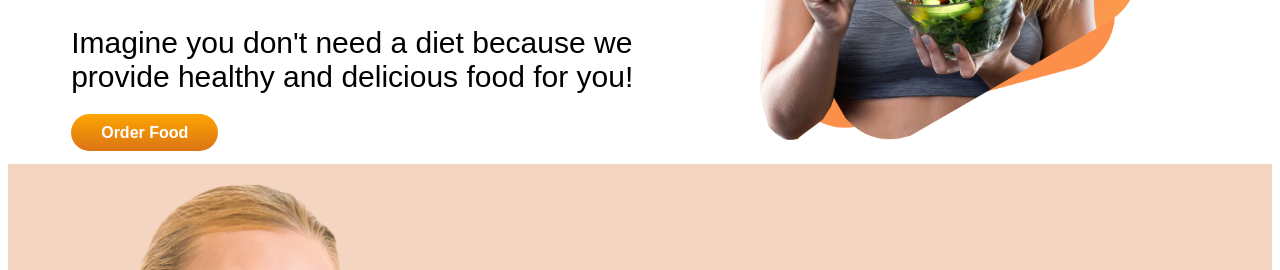
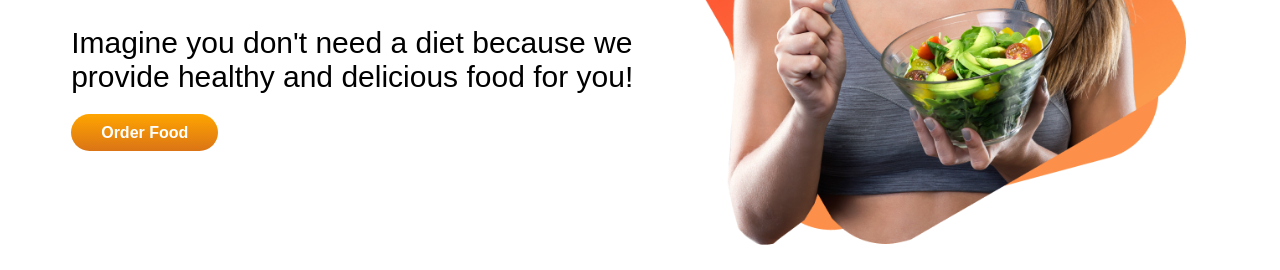
Before and after one commit to devemfarhad/m-one-practice-one, a plain HTML site: page index.htm in a window 1280 px wide. Shown: the part 365-635 px from the top of the page. Drawn offline with Linux system fonts and the light colour scheme; a web font is replaced by a local one.

Commit message:
modified

```diff
--- a/css/style.css
+++ b/css/style.css
@@ -12,25 +12,25 @@ h1 .h1color {
 section{
     display: flex;
 }
-.half-width{
+.hero-left{
     width: 50%;
     padding-left: 5%;
 }
 
-.half-width-left{
+.hero-left{
     width: 50%;
     padding-left: 5%;
     padding-top: 10%;
 }
-.half-width img{
-    width: 80%;
+.hero-right img{
+    width: 90%;
 }
-.half-width-left-img img{
+.about-me-img img{
     width: 80%;
     padding-bottom: 20px;
     padding-top: 20px;
 }
-.half-width-left-img{
+.about-me-img{
     width: 50%;
 }
 .half-width-right{
@@ -53,7 +53,7 @@ p{
 }
 
 .about-me{
-    background-color: rgb(243, 213, 194);
+    background-image: url(images/about-me-bg.jpg);
 }
 
 .h1my-rec{
--- a/index.htm
+++ b/index.htm
@@ -11,15 +11,15 @@
     <link href="https://fonts.googleapis.com/css2?family=Finlandica:ital@1&display=swap" rel="stylesheet">
 </head>
 <body>
-    <section>
+    <section class="hero">
 
-        <div class="half-width-left">
+        <div class="hero-left">
             <h1><span class="h1color">Skip</span> The Diet,<br>Just Eat Healthy With Food Network.</h1>
             <p>Imagine you don't need a diet because we provide healthy and delicious food for you!</p>
             <a class="food-button" href="#">Order Food</a>
         </div>
 
-        <div class="half-width">
+        <div class="hero-right">
             <img src="images/hero.png" alt="Hero section image">
         </div>
 
@@ -27,7 +27,7 @@
 
     <section class="about-me">
 
-        <div class="half-width-left-img">
+        <div class="about-me-img">
             <img src="images/about-me.png" alt="Aboutme">
         </div>
 
```
Also changed, not shown: images/about-me-bg.jpg (added).
